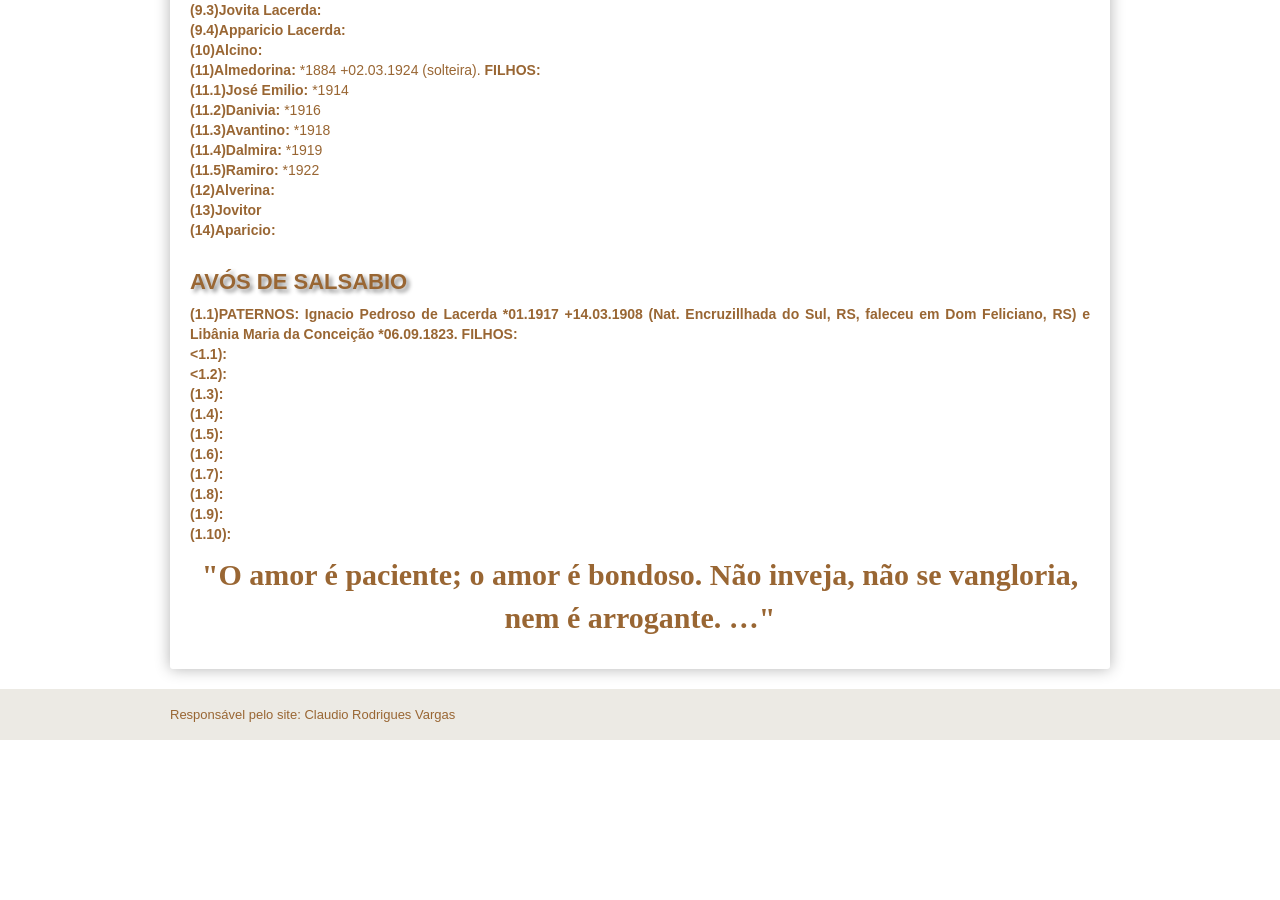
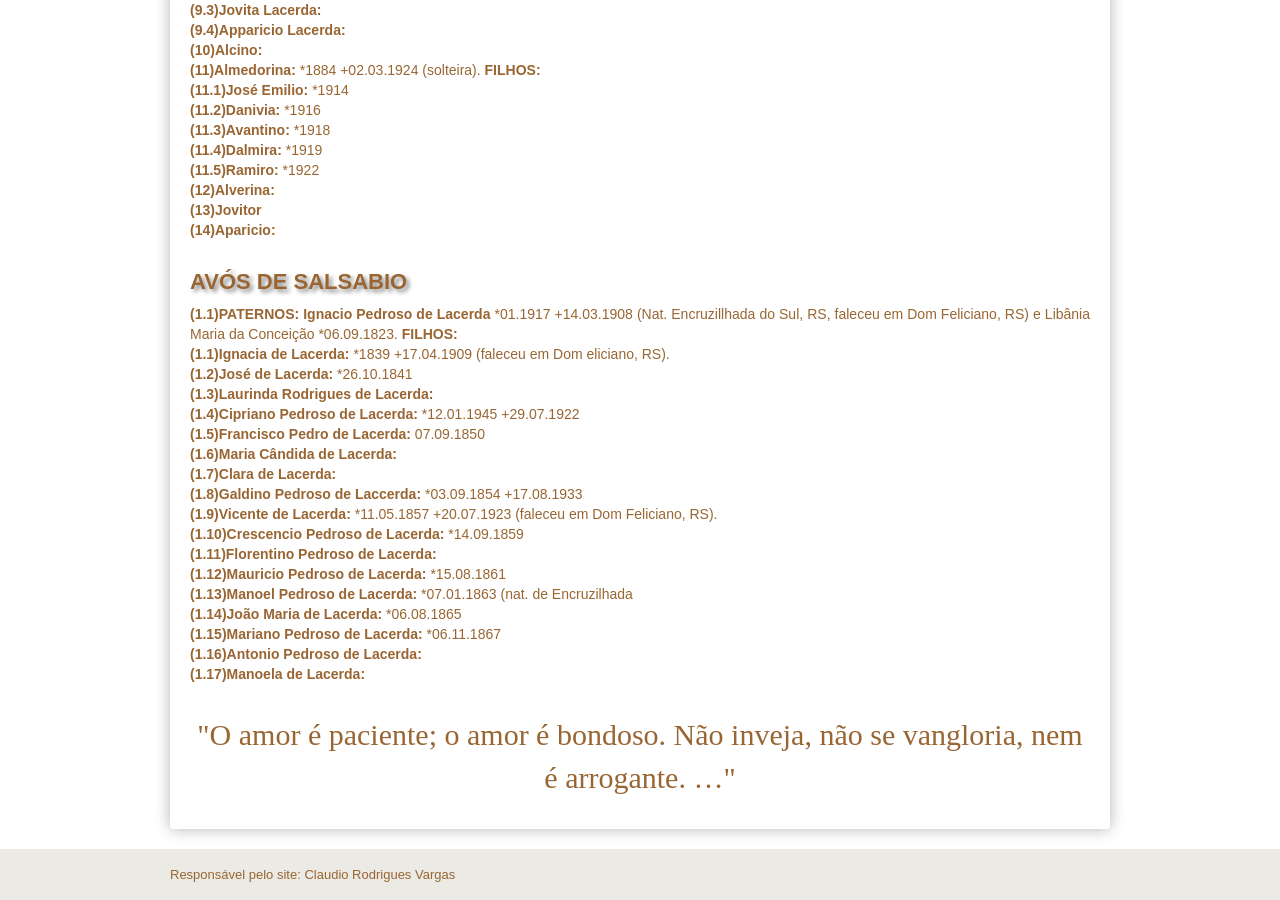
Before and after one commit to claudiovargas1955/claudiovargas1955.github.io, a Jekyll site: the page built from _pages/familia-lacerda-salsabio.html, in a window 1280 px wide and 900 px high, scrolled down 1219 px. Built offline with Jekyll 4.4.1, drawn with Linux system fonts in a browser that asks for light colours; some web fonts are replaced; before the commit the page ends 1959 px from its top, so only the background shows below that.

Commit message:
Update familia-lacerda-salsabio.html

```diff
--- a/_pages/familia-lacerda-salsabio.html
+++ b/_pages/familia-lacerda-salsabio.html
@@ -147,18 +147,25 @@ dos Santos *21.07.1925, nat. de Cachoeira do Sul, RS, filho de Adão Josino dos
     <b>(14)Aparicio: </b><br><br>
 
   <h4>AVÓS DE SALSABIO</h4>
-<p><b>(1.1)PATERNOS: Ignacio Pedroso de Lacerda *01.1917 +14.03.1908 (Nat. Encruzillhada do Sul, RS, faleceu em Dom Feliciano, RS) e Libânia Maria da Conceição
+<p><b>(1.1)PATERNOS: Ignacio Pedroso de Lacerda </b>*01.1917 +14.03.1908 (Nat. Encruzillhada do Sul, RS, faleceu em Dom Feliciano, RS) e Libânia Maria da Conceição
 *06.09.1823. <b>FILHOS: </b><br>
-  <b><1.1): </b><br>
-  <b><1.2): </b><br>
-  <b>(1.3): </b><br>
-  <b>(1.4): </b><br>
-  <b>(1.5): </b><br>
-  <b>(1.6): </b><br>
-  <b>(1.7): </b><br>
-  <b>(1.8): </b><br>
-  <b>(1.9): </b><br>
-  <b>(1.10): </b><br>
+  <b>(1.1)Ignacia de Lacerda: </b>*1839 +17.04.1909 (faleceu em Dom eliciano, RS).<br>
+  <b>(1.2)José de Lacerda: </b>*26.10.1841<br>
+  <b>(1.3)Laurinda Rodrigues de Lacerda: </b><br>
+  <b>(1.4)Cipriano Pedroso de Lacerda: </b>*12.01.1945 +29.07.1922<br>
+  <b>(1.5)Francisco Pedro de Lacerda: </b>07.09.1850<br>
+  <b>(1.6)Maria Cândida de Lacerda: </b><br>
+  <b>(1.7)Clara de Lacerda: </b><br>
+  <b>(1.8)Galdino Pedroso de Laccerda: </b>*03.09.1854 +17.08.1933<br>
+  <b>(1.9)Vicente de Lacerda: </b>*11.05.1857 +20.07.1923 (faleceu em Dom Feliciano, RS).<br>
+  <b>(1.10)Crescencio Pedroso de Lacerda: </b>*14.09.1859<br>
+  <b>(1.11)Florentino Pedroso de Lacerda: </b><br>
+  <b>(1.12)Mauricio Pedroso de Lacerda: </b>*15.08.1861<br>
+  <b>(1.13)Manoel Pedroso de Lacerda: </b>*07.01.1863 (nat. de Encruzilhada<br>
+  <b>(1.14)João Maria de Lacerda: </b>*06.08.1865<br>
+  <b>(1.15)Mariano Pedroso de Lacerda: </b>*06.11.1867<br>
+  <b>(1.16)Antonio Pedroso de Lacerda: </b><br>
+  <b>(1.17)Manoela de Lacerda: </b><br><br>
 
 
 
```
